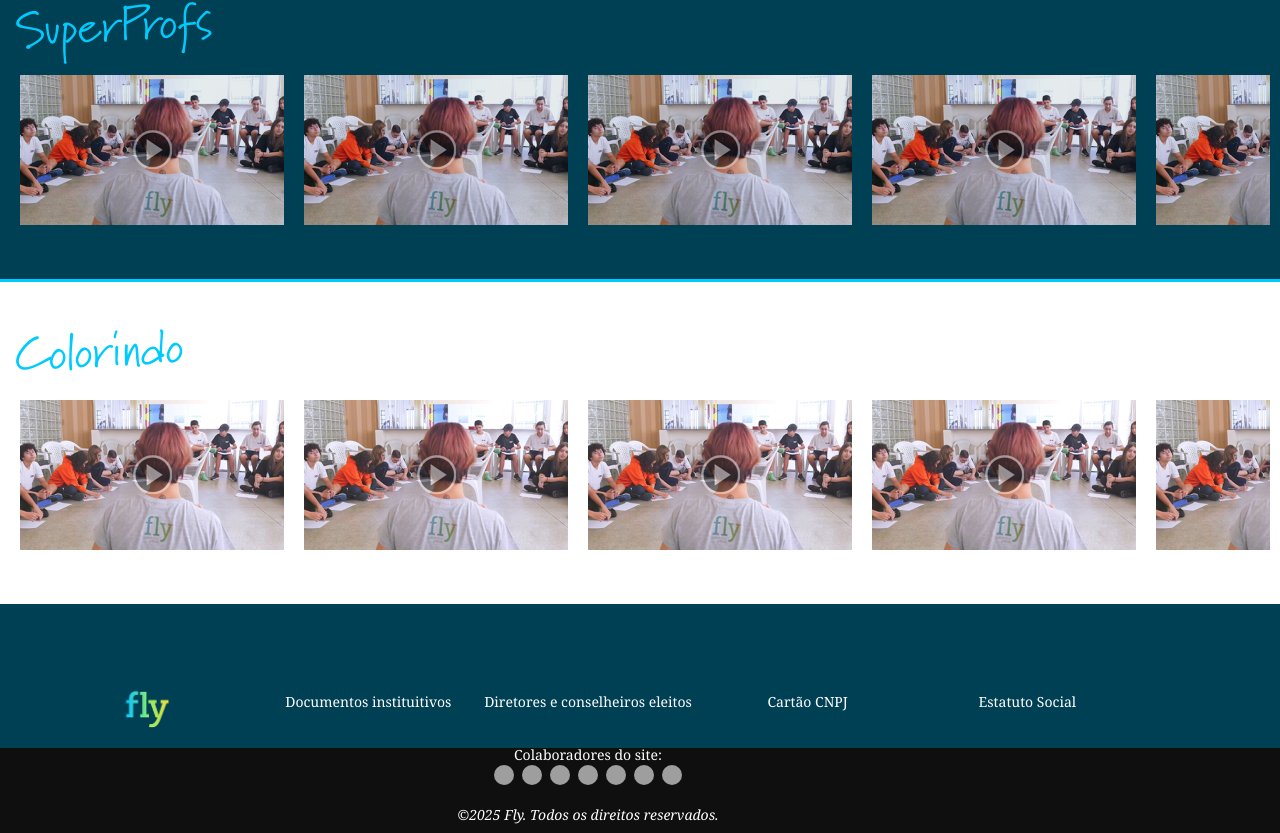
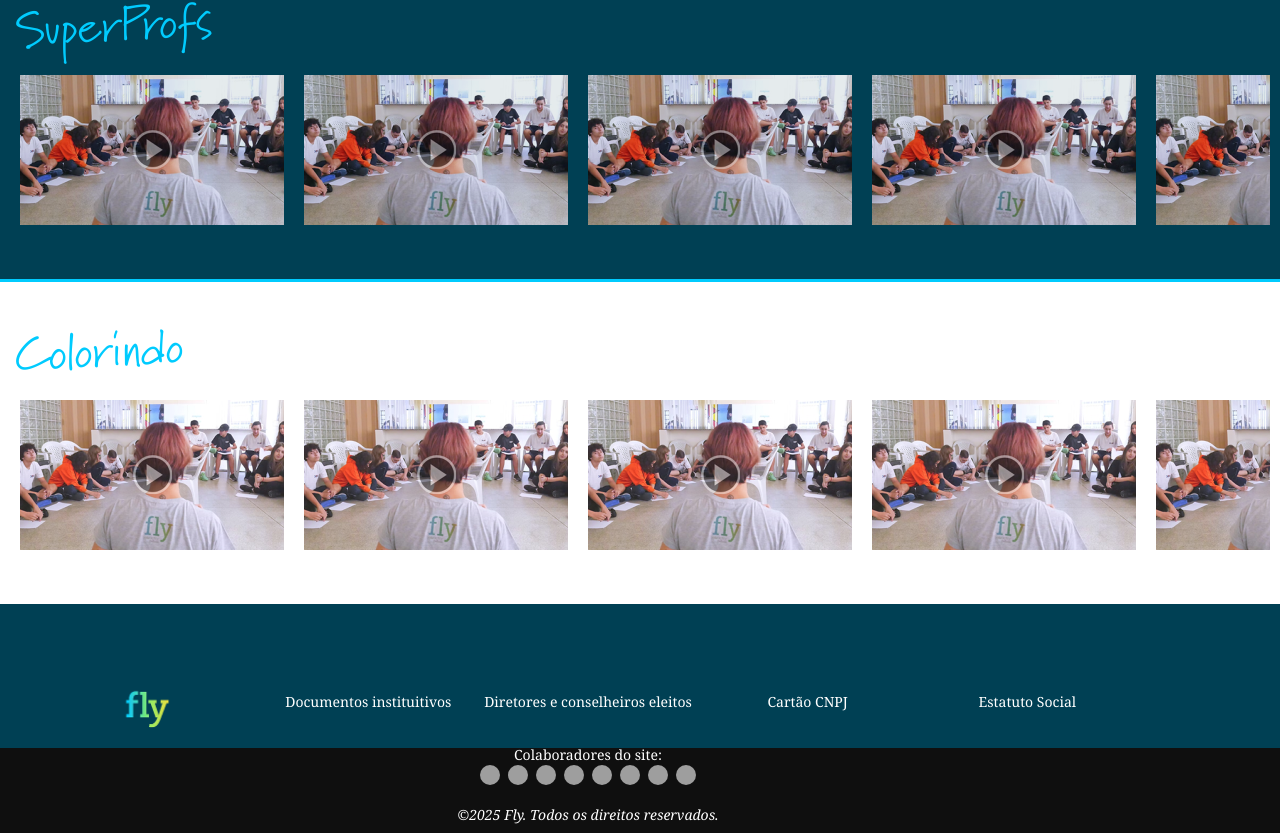
Before and after one commit to nadiduno/flyrecursos, a React (Vite) app: page / in a window 1280 px wide. Shown: the part 1952-2785 px from the top of the page. Built offline with nearby package versions, Linux system fonts and the light colour scheme; grey boxes are pictures that could not be loaded.

Commit message:
Update Footer

```diff
--- a/src/componets/Footer.tsx
+++ b/src/componets/Footer.tsx
@@ -46,6 +46,8 @@ export function Footer(){
                         className="mx-auto rounded-full h-5 w-5"/>
                         <img src="https://github.com/adrianaessa.png" alt="Mulher branca, com cabelo cacheado, sorrindo, fundo branco"
                          className="mx-auto rounded-full h-5 w-5"/>
+                        <img src="https://github.com/vasconcelos3011.png" alt="Mulher branca, com cabelo cumprido, sorrindo, fundo cinza"
+                         className="mx-auto rounded-full h-5 w-5"/>
                     </div>
 
 
```
